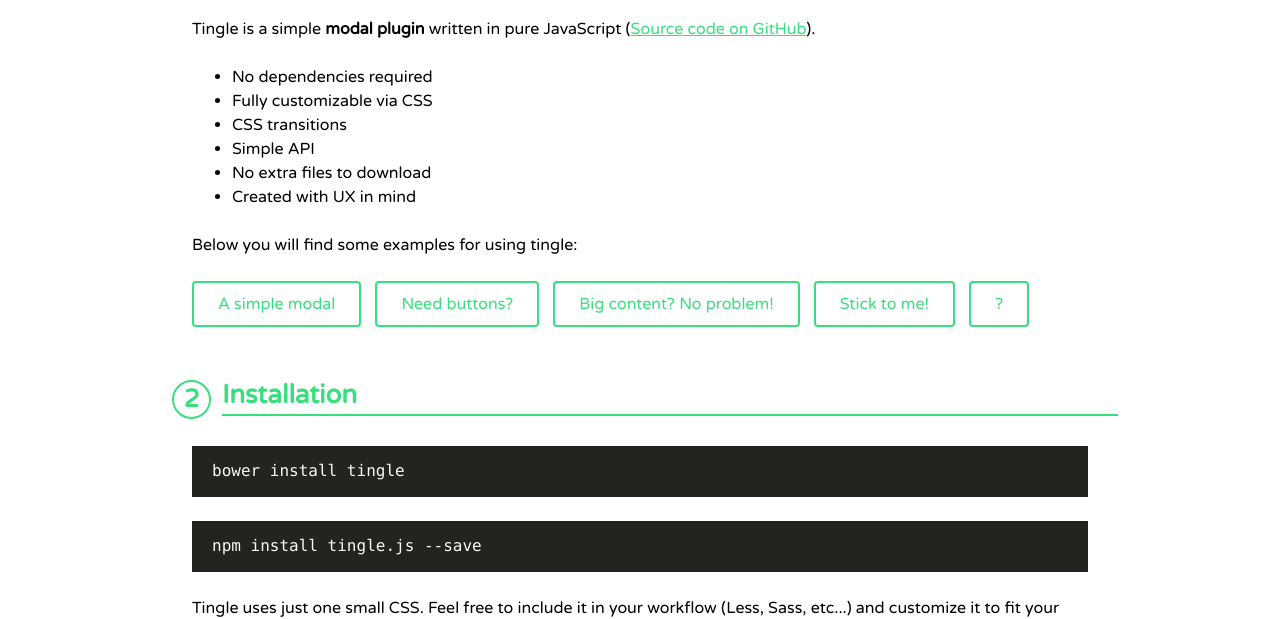
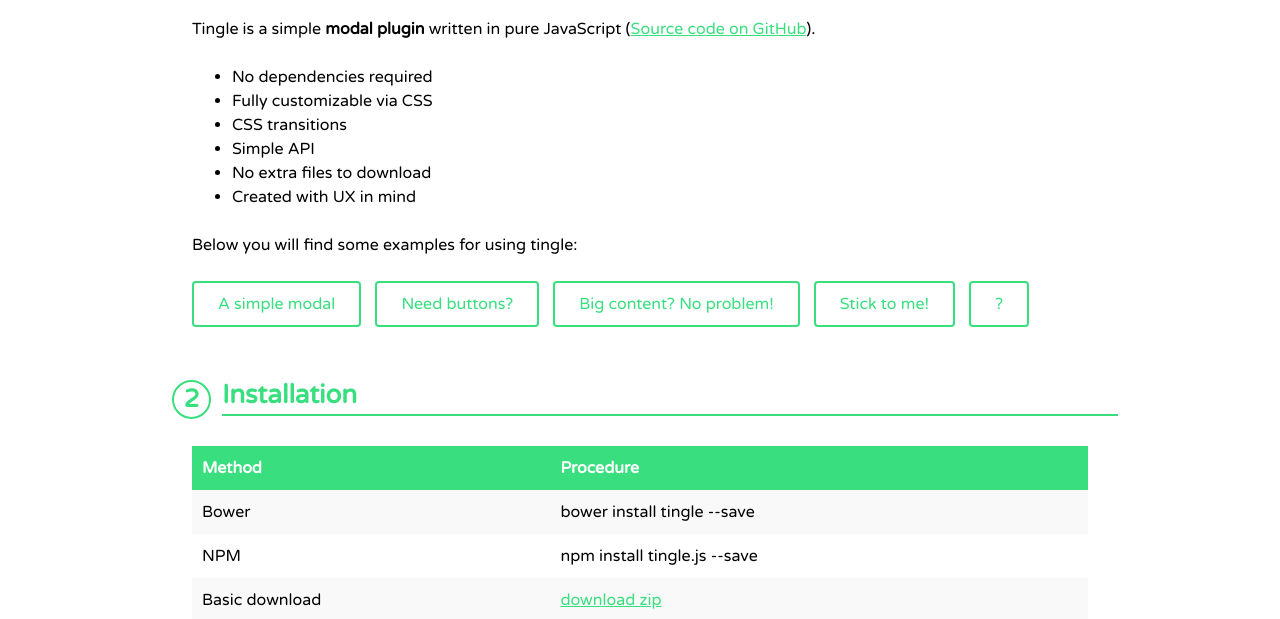
Before and after one commit to robinparisi/tingle, a website: page doc/index.html in a window 1280 px wide. Shown: the part 334-953 px from the top of the page. Drawn offline with Linux system fonts and the light colour scheme.

Commit message:
update doc

```diff
--- a/doc/index.html
+++ b/doc/index.html
@@ -50,9 +50,26 @@
         <button class="btn btn--secondary mr1 js-tingle-modal-5">?</button>
 
         <h2 data-bullet="2">Installation</h2>
-        <pre><code>bower install tingle</code></pre>
-        <pre><code>npm install tingle.js --save</code></pre>
-
+        <table class="methods">
+            <thead>
+                <tr>
+                    <th>Method</th>
+                    <th class="w60">Procedure</th>
+                </tr>
+            </thead>
+            <tr>
+                <td>Bower</td>
+                <td>bower install tingle --save</td>
+            </tr>
+            <tr>
+                <td>NPM</td>
+                <td>npm install tingle.js --save</td>
+            </tr>
+            <tr>
+                <td>Basic download</td>
+                <td><a href="https://github.com/robinparisi/tingle/archive/master.zip" title="Download tingle">download zip</a></td>
+            </tr>
+        </table>
         <p>Tingle uses just one small CSS. Feel free to include it in your workflow (Less, Sass, etc...) and customize it to fit your needs.</p>
 
         <pre class="html"><code>&lt;link rel=&quot;stylesheet&quot; href=&quot;tingle.min.css&quot;&gt;</code></pre>
```
Lines whose indentation alone changed are shown as unchanged.
